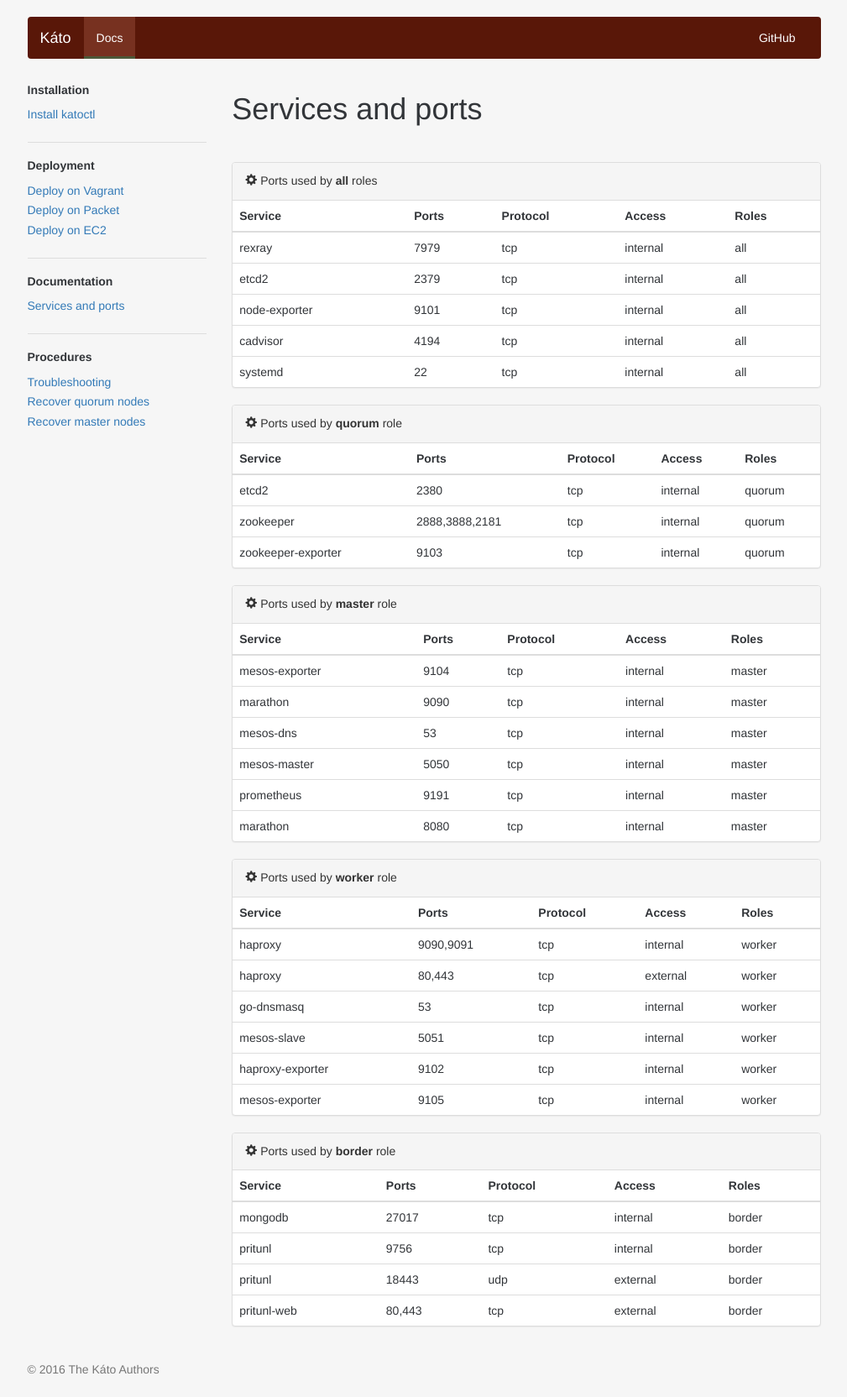
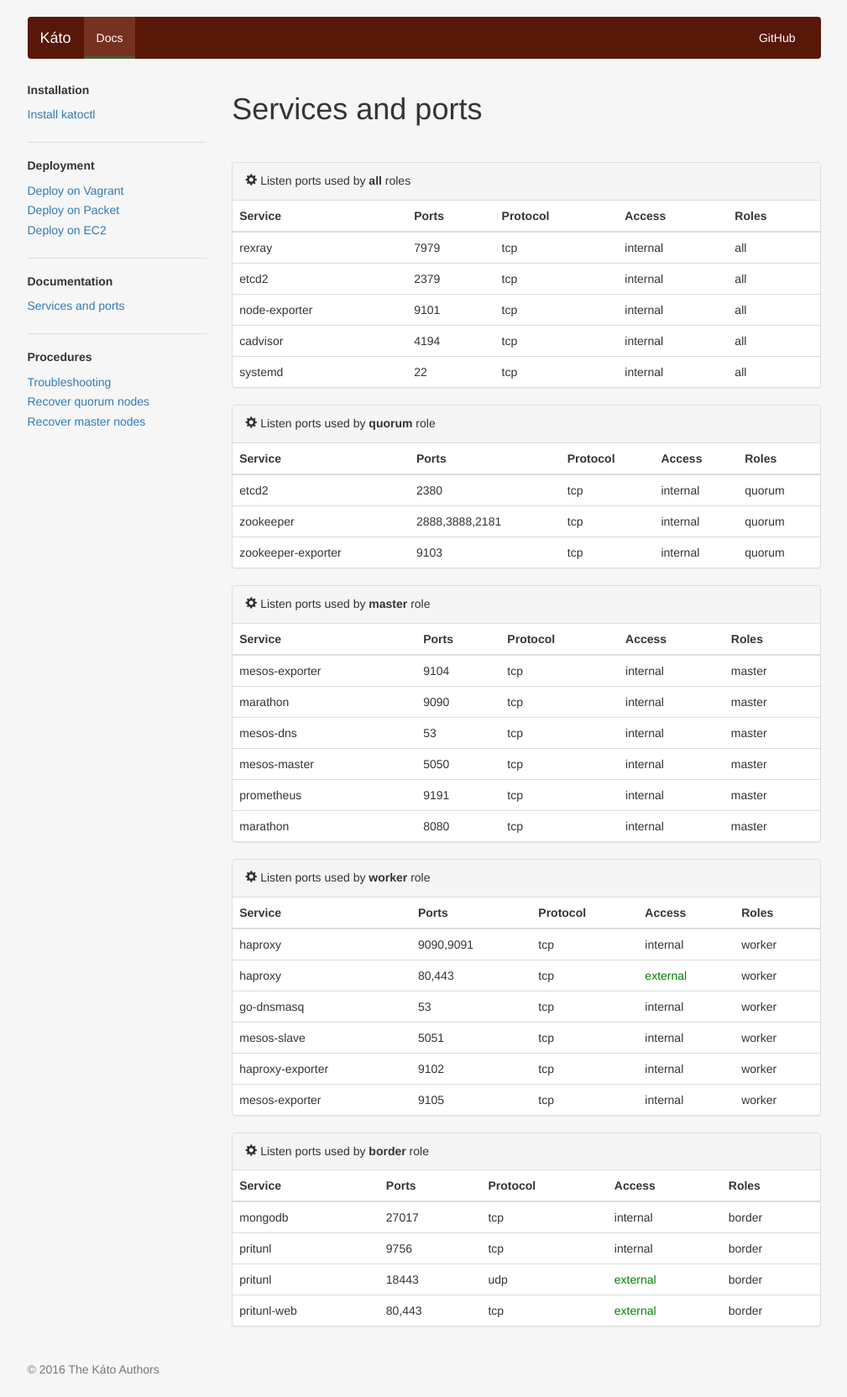
Before and after one commit to h0tbird/coreseed, a Jekyll site: the page built from docs/docs/services_and_ports.md, in a window 1280 px wide. Shown: the whole page at 84% size, without its empty margins (135-1144 px from the left). Built offline with Jekyll 4.4.1, drawn with Linux system fonts in a browser that asks for light colours; nearby versions of some CDN libraries; some web fonts are replaced.

Commit message:
Highlight external ports

```diff
--- a/docs/docs/services_and_ports.md
+++ b/docs/docs/services_and_ports.md
@@ -7,7 +7,7 @@ title: Services and ports
 <br>
 
 <div class="panel panel-default">
-  <div class="panel-heading"><span class="glyphicon glyphicon-cog" aria-hidden="true"></span> Ports used by <b>all</b> roles</div>
+  <div class="panel-heading"><span class="glyphicon glyphicon-cog" aria-hidden="true"></span> Listen ports used by <b>all</b> roles</div>
   <table class="table">
    <thead><tr> <th>Service</th> <th>Ports</th> <th>Protocol</th> <th>Access</th> <th>Roles</th> </tr></thead>
    <tbody>
@@ -21,7 +21,7 @@ title: Services and ports
 </div>
 
 <div class="panel panel-default">
-  <div class="panel-heading"><span class="glyphicon glyphicon-cog" aria-hidden="true"></span> Ports used by <b>quorum</b> role</div>
+  <div class="panel-heading"><span class="glyphicon glyphicon-cog" aria-hidden="true"></span> Listen ports used by <b>quorum</b> role</div>
   <table class="table">
    <thead><tr> <th>Service</th> <th>Ports</th> <th>Protocol</th> <th>Access</th> <th>Roles</th> </tr></thead>
    <tbody>
@@ -33,7 +33,7 @@ title: Services and ports
 </div>
 
 <div class="panel panel-default">
-  <div class="panel-heading"><span class="glyphicon glyphicon-cog" aria-hidden="true"></span> Ports used by <b>master</b> role</div>
+  <div class="panel-heading"><span class="glyphicon glyphicon-cog" aria-hidden="true"></span> Listen ports used by <b>master</b> role</div>
   <table class="table">
    <thead><tr> <th>Service</th> <th>Ports</th> <th>Protocol</th> <th>Access</th> <th>Roles</th> </tr></thead>
    <tbody>
@@ -48,12 +48,12 @@ title: Services and ports
 </div>
 
 <div class="panel panel-default">
-  <div class="panel-heading"><span class="glyphicon glyphicon-cog" aria-hidden="true"></span> Ports used by <b>worker</b> role</div>
+  <div class="panel-heading"><span class="glyphicon glyphicon-cog" aria-hidden="true"></span> Listen ports used by <b>worker</b> role</div>
   <table class="table">
    <thead><tr> <th>Service</th> <th>Ports</th> <th>Protocol</th> <th>Access</th> <th>Roles</th> </tr></thead>
    <tbody>
    <tr> <td>haproxy</td> <td>9090,9091</td> <td>tcp</td> <td>internal</td> <td>worker</td> </tr>
-   <tr> <td>haproxy</td> <td>80,443</td> <td>tcp</td> <td>external</td> <td>worker</td> </tr>
+   <tr> <td>haproxy</td> <td>80,443</td> <td>tcp</td> <td><font color="green">external</font></td> <td>worker</td> </tr>
    <tr> <td>go-dnsmasq</td> <td>53</td> <td>tcp</td> <td>internal</td> <td>worker</td> </tr>
    <tr> <td>mesos-slave</td> <td>5051</td> <td>tcp</td> <td>internal</td> <td>worker</td> </tr>
    <tr> <td>haproxy-exporter</td> <td>9102</td> <td>tcp</td> <td>internal</td> <td>worker</td> </tr>
@@ -63,14 +63,14 @@ title: Services and ports
 </div>
 
 <div class="panel panel-default">
-  <div class="panel-heading"><span class="glyphicon glyphicon-cog" aria-hidden="true"></span> Ports used by <b>border</b> role</div>
+  <div class="panel-heading"><span class="glyphicon glyphicon-cog" aria-hidden="true"></span> Listen ports used by <b>border</b> role</div>
   <table class="table">
    <thead><tr> <th>Service</th> <th>Ports</th> <th>Protocol</th> <th>Access</th> <th>Roles</th> </tr></thead>
    <tbody>
    <tr> <td>mongodb</td> <td>27017</td> <td>tcp</td> <td>internal</td> <td>border</td> </tr>
    <tr> <td>pritunl</td> <td>9756</td> <td>tcp</td> <td>internal</td> <td>border</td> </tr>
-   <tr> <td>pritunl</td> <td>18443</td> <td>udp</td> <td>external</td> <td>border</td> </tr>
-   <tr> <td>pritunl-web</td> <td>80,443</td> <td>tcp</td> <td>external</td> <td>border</td> </tr>
+   <tr> <td>pritunl</td> <td>18443</td> <td>udp</td> <td><font color="green">external</font></td> <td>border</td> </tr>
+   <tr> <td>pritunl-web</td> <td>80,443</td> <td>tcp</td> <td><font color="green">external</font></td> <td>border</td> </tr>
    </tbody>
   </table>
 </div>
```
